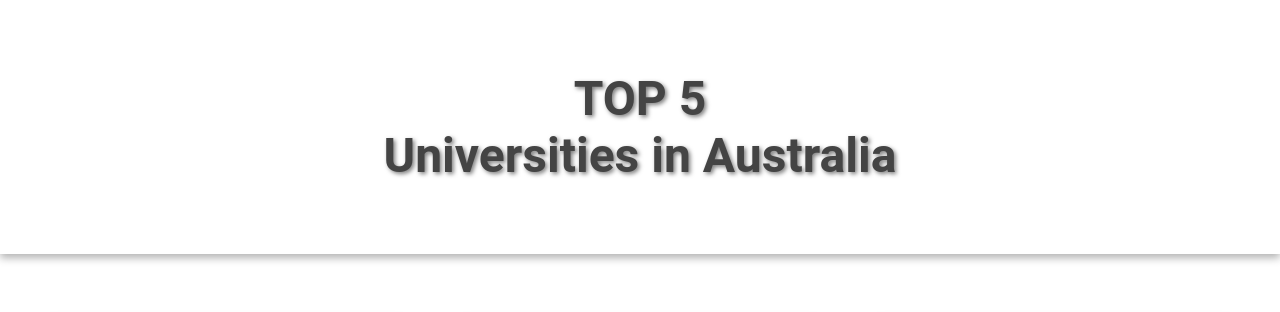
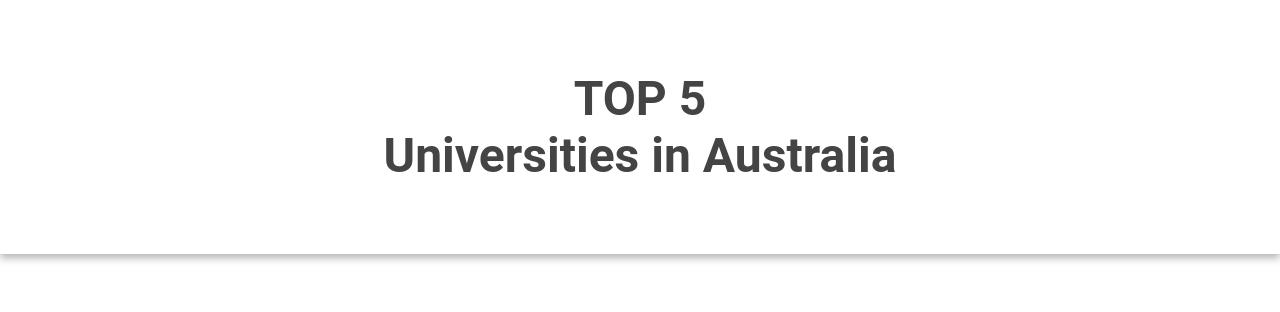
Before and after one commit to BENE-Uniguide/BENE-Uniguide, a plain HTML site: page australia.html in a window 1280 px wide. Shown: the top 312 px of the page. Drawn offline with Linux system fonts and the light colour scheme.

Commit message:
Update australia.css

```diff
--- a/australia.css
+++ b/australia.css
@@ -19,7 +19,6 @@ body {
 .header-australia h1{
     margin: 0;
     font-size: 3em;
-    text-shadow: 2px 2px 4px rgba(0,0,0,0.5);
 }
 .uni-australia {
     display: flex;
```
